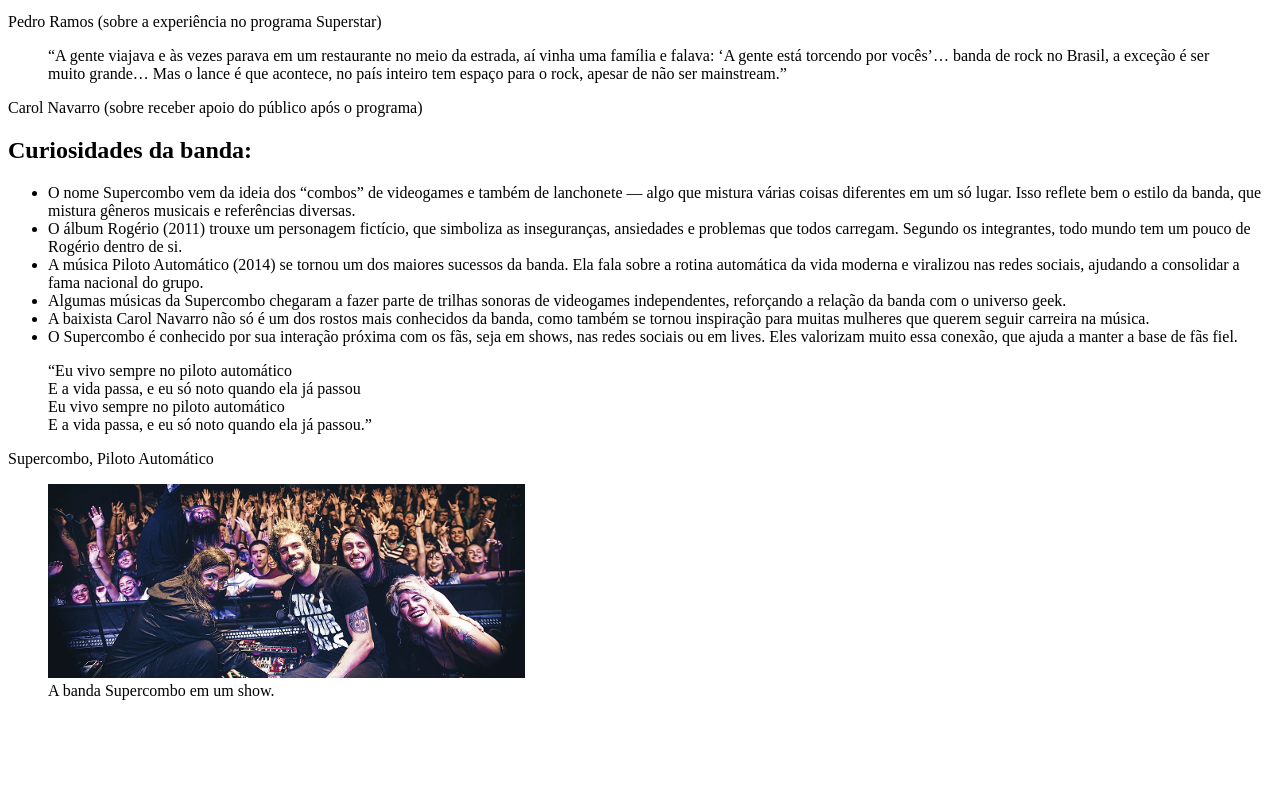
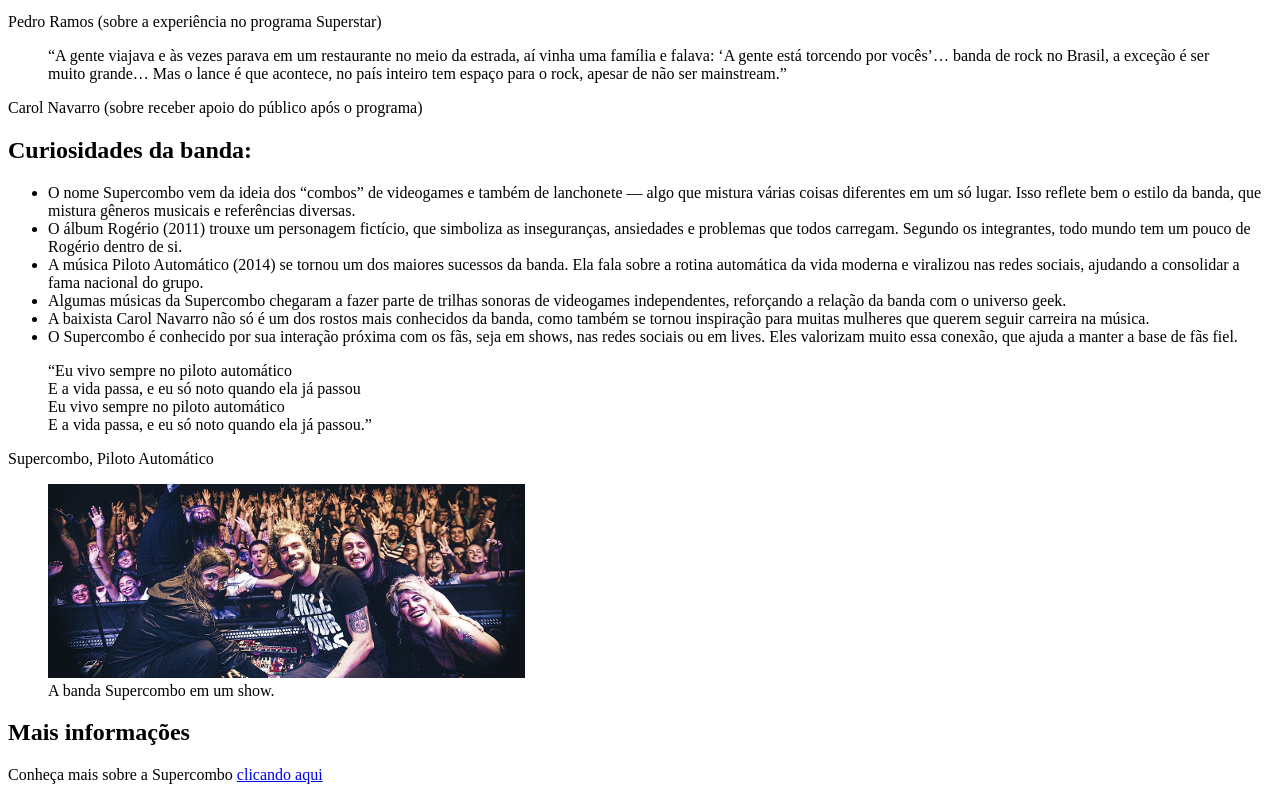
Before and after one commit to LucasDevRJ/supercombo, a plain HTML site: page index.html in a window 1280 px wide. Shown: the part 1113-1913 px from the top of the page. Before the commit the page ends 1829 px from the top, so only its background shows below. Drawn offline with Linux system fonts and the light colour scheme.

Commit message:
Sessão de mais informações

```diff
--- a/index.html
+++ b/index.html
@@ -72,7 +72,10 @@
                 </figure>
             </div>
 
-
+            <div class="moreinfo-container">
+                <h2>Mais informações</h2>
+                <p>Conheça mais sobre a Supercombo <a href="https://pt.wikipedia.org/wiki/Supercombo">clicando aqui</a></p>
+            </div>
         </div>
     </body>
 </html>
```
